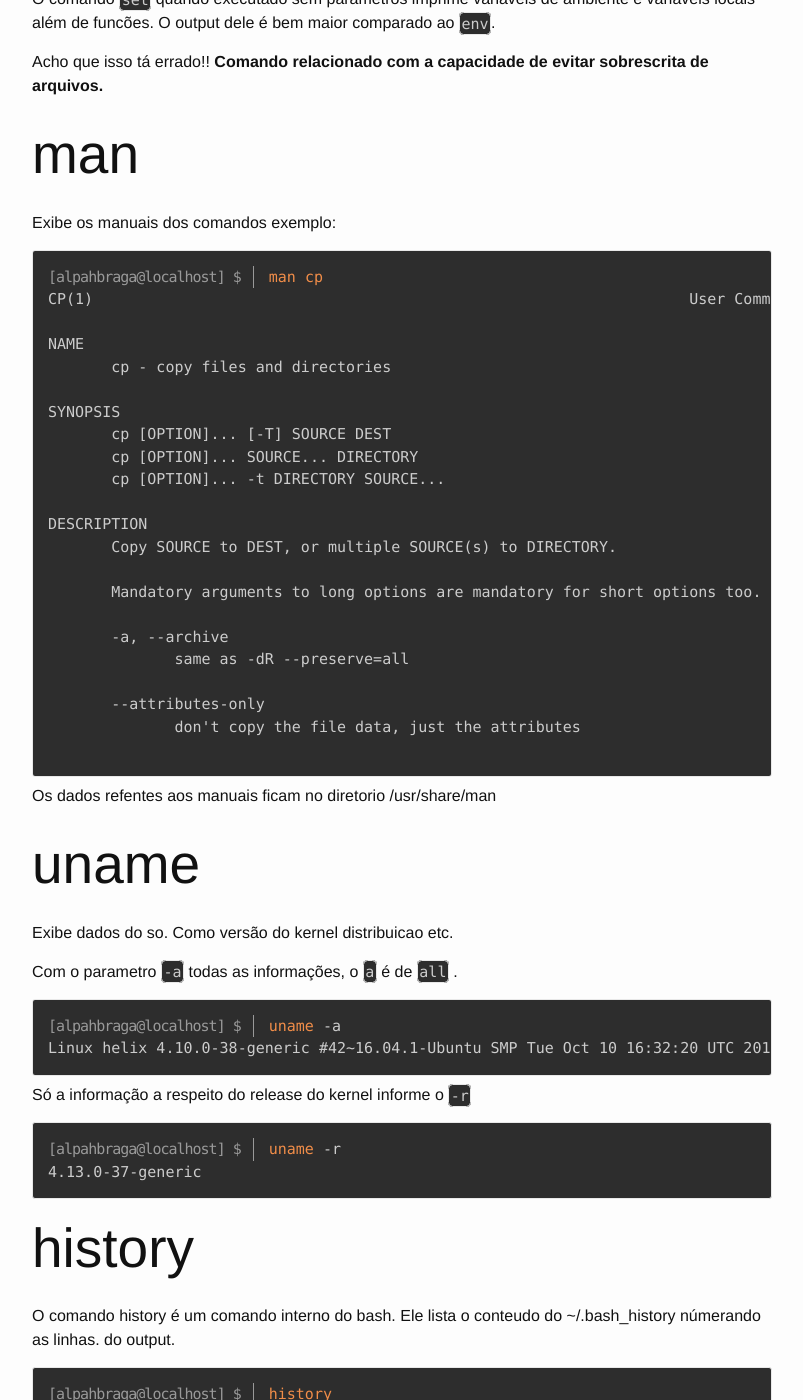
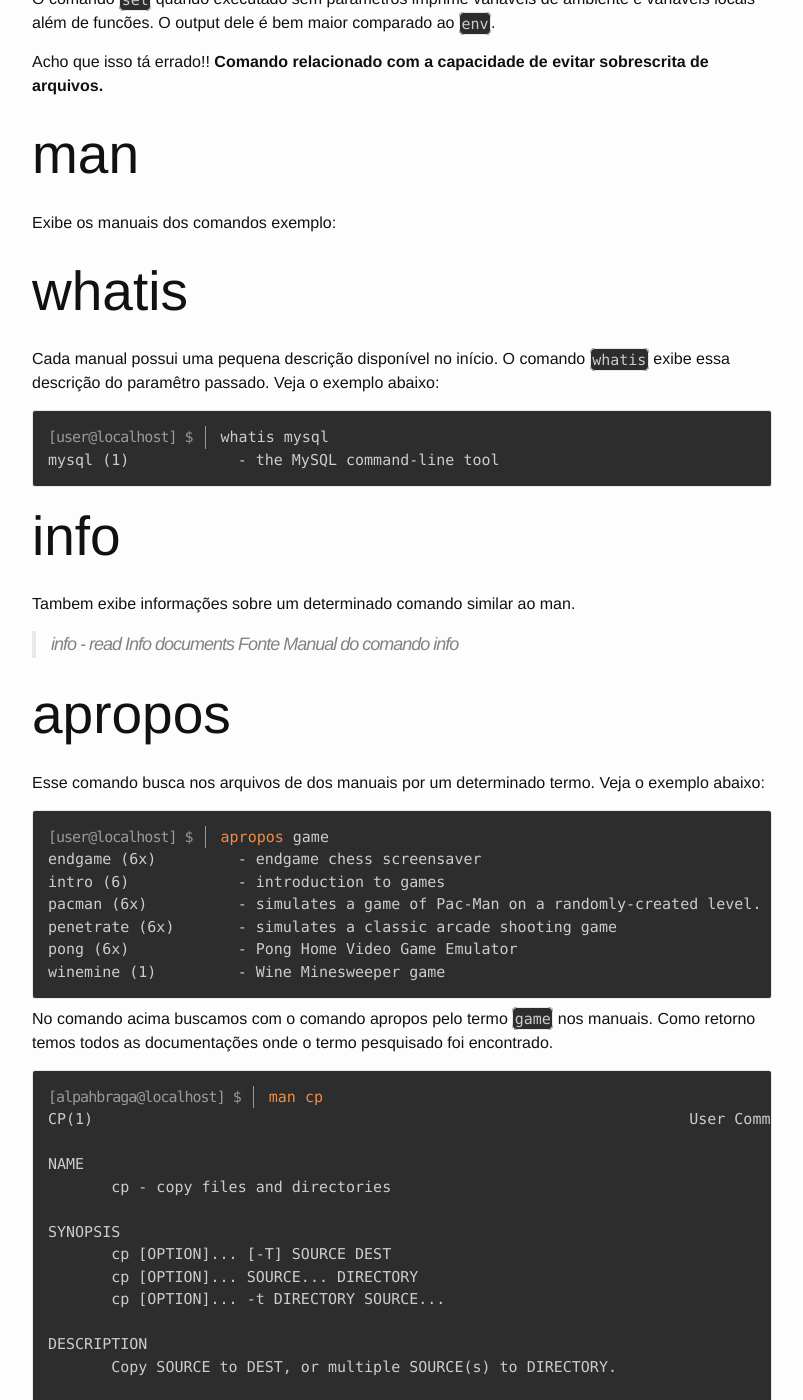
Before and after one commit to alphabraga/lpic1, a Jekyll site: the page built from topicos/103/103-1-trabalhando-com-a-linha-de-comando.md, in a window 1280 px wide and 1400 px high, scrolled down 2926 px. Shown: the whole window, without its empty margins (238-1041 px from the left). Built offline with Jekyll 4.4.1, drawn with Linux system fonts in a browser that asks for light colours.

Commit message:
Adicionando diretorio de imagens para a pagina
Adicionando informações sobre apropos, whatis, info e manx

```diff
--- a/topicos/103/103-1-trabalhando-com-a-linha-de-comando.md
+++ b/topicos/103/103-1-trabalhando-com-a-linha-de-comando.md
@@ -118,6 +118,40 @@ Acho que isso tá errado!!
 
 Exibe os manuais dos comandos exemplo:
 
+## whatis
+
+
+Cada manual possui uma pequena descrição disponível no início. O comando `whatis` exibe essa descrição do paramêtro passado. Veja o exemplo abaixo:
+
+<pre class="command-line language-bash">
+<code>whatis mysql</code>
+mysql (1)            - the MySQL command-line tool
+</pre>
+
+## info
+
+Tambem exibe informações sobre um determinado comando similar ao man.
+
+> info - read Info documents
+Fonte Manual do comando info
+
+## apropos
+
+Esse comando busca nos arquivos de dos manuais por um determinado termo. Veja o exemplo abaixo:
+
+<pre class="language-bash command-line">
+<code>apropos game</code>
+endgame (6x)         - endgame chess screensaver
+intro (6)            - introduction to games
+pacman (6x)          - simulates a game of Pac-Man on a randomly-created level.
+penetrate (6x)       - simulates a classic arcade shooting game
+pong (6x)            - Pong Home Video Game Emulator
+winemine (1)         - Wine Minesweeper game
+</pre>
+
+No comando acima buscamos com o comando apropos pelo termo `game` nos manuais. Como retorno temos todos as documentações onde o termo pesquisado foi encontrado.
+
+
 <pre class="language-bash command-line" data-user="alpahbraga" data-host="localhost">
 <code>man cp</code>
 CP(1)                                                                  User Commands
```
Also changed, not shown: index.md (+1 -1 lines), topicos/102/102-1-desenhando-o-layout-do-disco-rigido.md (+25 -1 lines), topicos/103/103-8-realizar-operacoes-basicas-de-edicao-de-arquivos-utilizando-o-VI.md (+6 -1 lines), img/vi-help-sheet.jpg (added).
